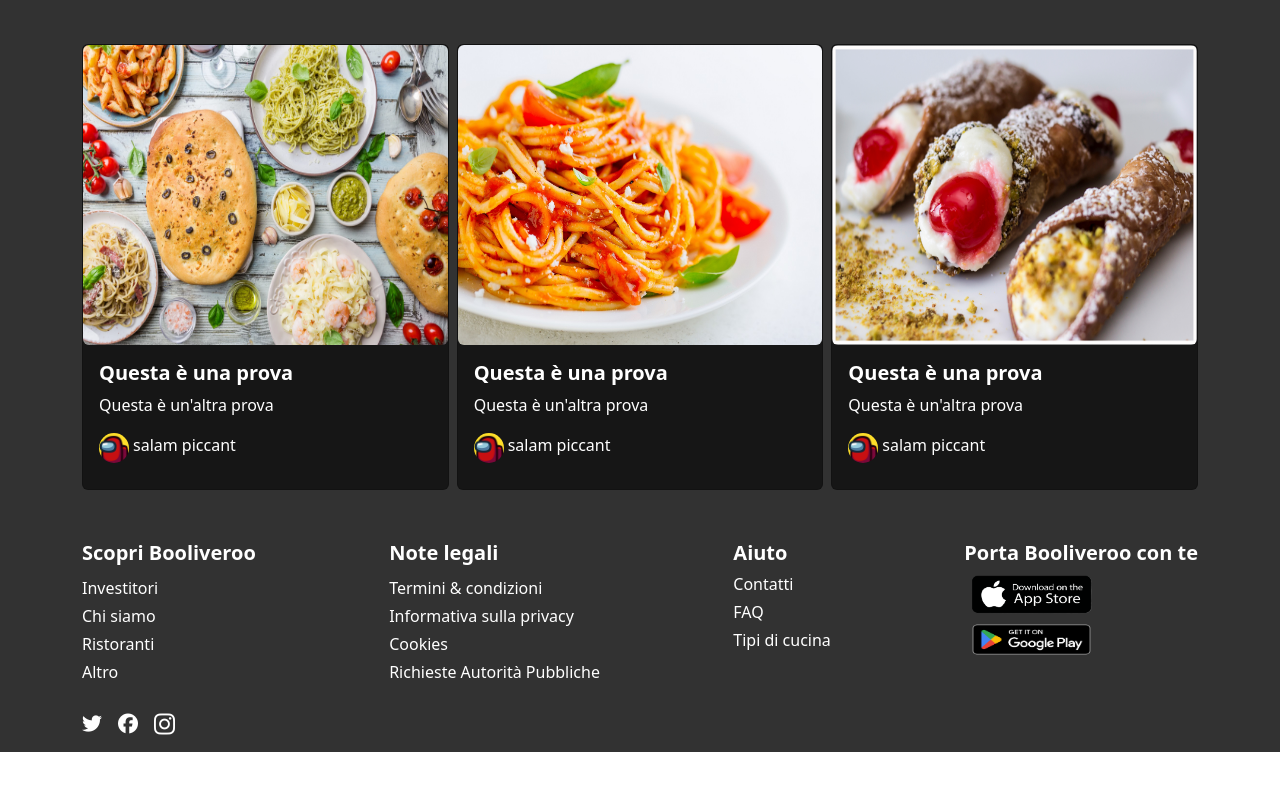
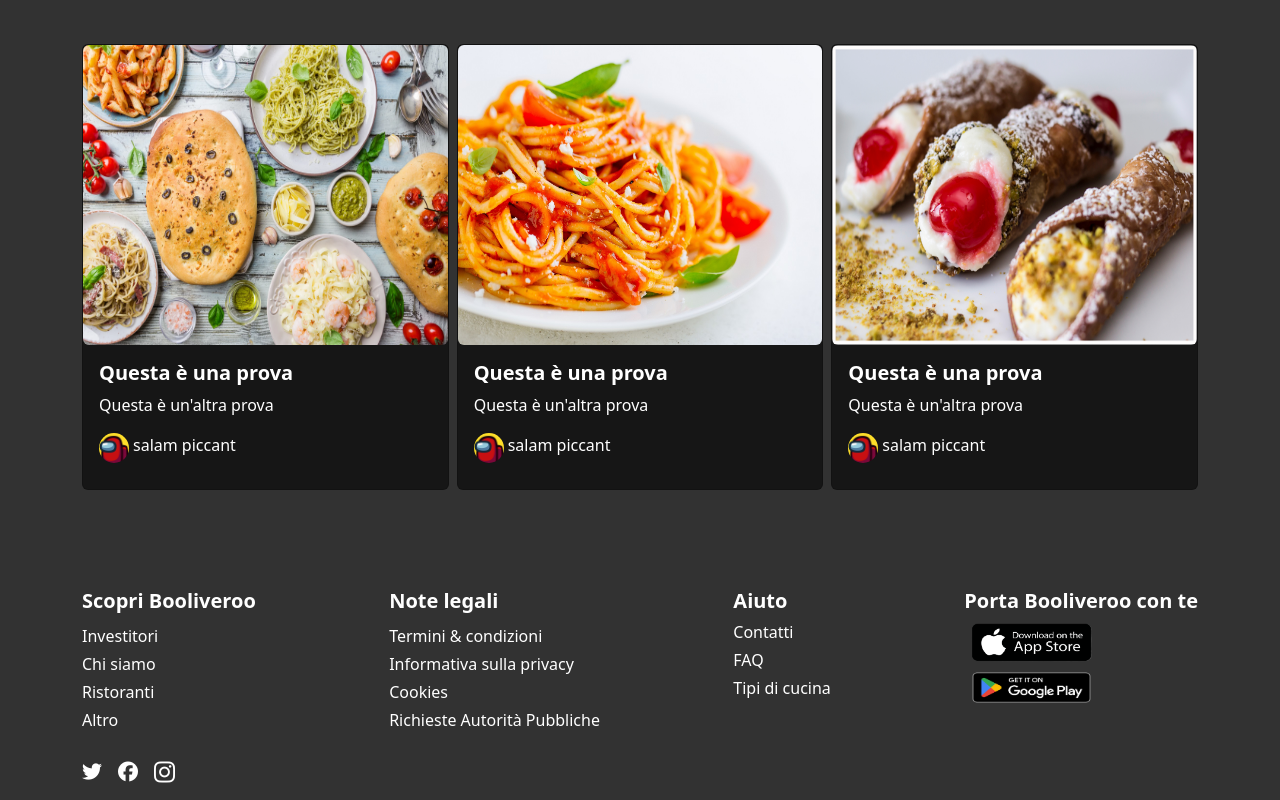
Before and after one commit to Vinffs/booliveroo-frontend, a Vue app: page / in a window 1280 px wide. Shown: the part 1695-2495 px from the top of the page. Before the commit the page ends 2447 px from the top, so only its background shows below. Built offline with nearby package versions, Linux system fonts and the light colour scheme; no server answers; a web font is replaced by a local one.

Commit message:
fixed footer padding

```diff
--- a/src/components/FooterComponent.vue
+++ b/src/components/FooterComponent.vue
@@ -1,6 +1,6 @@
 <template>
 <div class="my-footer">
-    <div class="container d-flex justify-content-between">
+    <div class="container d-flex justify-content-between pt-5">
         <ul class="list-unstyled text-white ">
             <li class="fw-semibold fs-5 mb-2">Scopri Booliveroo</li>
             <li class="mb-1"><a href="#">Investitori</a></li>
```
